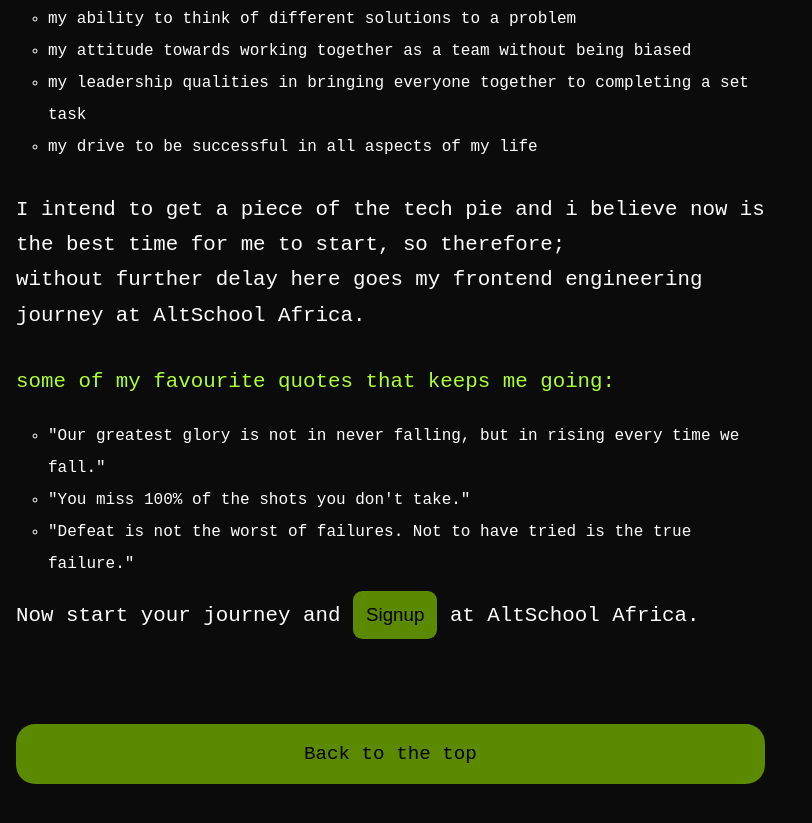
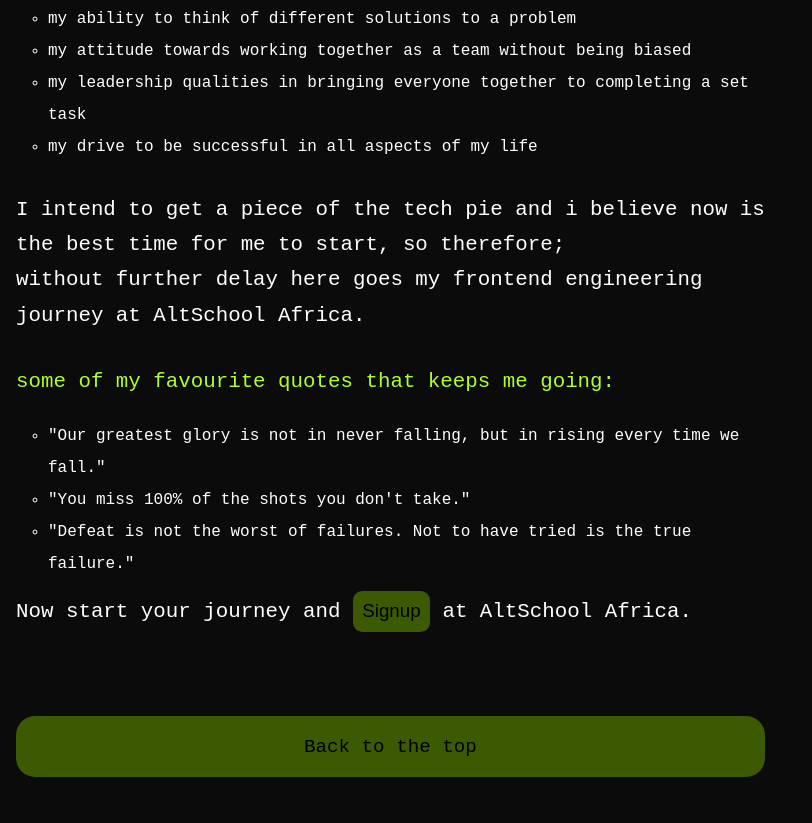
Before and after one commit to dark-txch/sem1a, a plain HTML site: page index.html in a window 1280 px wide. Shown: the part 1731-2554 px from the top of the page, without its empty margins (0-812 px from the left). Drawn offline with Linux system fonts and the light colour scheme.

Commit message:
few adjustments

```diff
--- a/index.html
+++ b/index.html
@@ -39,7 +39,7 @@
       <!-- quote section -->
       <section class="quote-section">
         <p class="quote">
-          "Since we cannot <span>change reality</span><br />
+          "Since we cannot <span>change reality,</span><br />
           let us <span>change <br />the eyes which see reality</span>."
         </p>
       </section>
--- a/styles/alt-courses.css
+++ b/styles/alt-courses.css
@@ -4,9 +4,11 @@
 html {
   font-size: 1rem;
   font-family: Merienda, Monaco, "Courier New", monospace;
+  height: webkit-fill-available;
 
   body {
     background-color: rgb(1, 1, 114);
+    height: webkit-fill-available;
   }
 
   * {
--- a/styles/alt-form.css
+++ b/styles/alt-form.css
@@ -5,6 +5,11 @@ html {
   font-size: 1rem;
   font-family: Merienda, "Courier New", monospace;
   font-weight: 500;
+  height: webkit-fill-available;
+
+  body {
+    height: webkit-fill-available;
+  }
 
   * {
     padding: 0;
@@ -304,7 +309,7 @@ main {
       .section-p {
         text-align: right;
         font-size: 1em;
-        padding: em 0;
+        /* padding: 0 0; */
         margin-top: 0.7em;
       }
 
--- a/styles/index.css
+++ b/styles/index.css
@@ -1,20 +1,22 @@
 /* --------------------------------- Base CSS*/
-
+/*----------------------- laptop */
 /* general style */
 html {
   font-size: 1rem;
   font-family: lotion, "Courier New", monospace;
   font-weight: 400;
+  height: webkit-fill-available;
+
+  body {
+    background-color: rgb(11, 11, 11);
+    height: webkit-fill-available;
+  }
 
   * {
     padding: 0;
     margin: 0;
     border: 0;
     box-sizing: border-box;
-  }
-
-  body {
-    background-color: rgb(11, 11, 11);
   }
 }
 
@@ -113,23 +115,21 @@ main {
 
     .signup-button {
       font-size: 0.9em;
-      padding: 0.7em;
-      background-color: rgb(91, 137, 0);
+      padding: 0.5em;
+      background-color: rgb(60, 90, 1);
       color: rgb(0, 0, 0);
       border-radius: 0.5em;
       cursor: pointer;
     }
 
     .signup-button:hover {
-      background-color: yellowgreen;
-      color: black;
+      background-color: rgb(122, 176, 14);
+      /* color: black; */
       transition: color 0.3s;
-
     }
 
     .back-to-top ul {
       list-style: none;
-      /* display: flex; */
     }
 
     .back-to-top li {
@@ -139,13 +139,13 @@ main {
     .back-to-top .button {
       width: 100%;
       border-radius: 1em;
-      background-color: rgb(91, 137, 0);
+      background-color: rgb(60, 90, 1);
       display: flex;
       justify-content: center;
     }
 
     .back-to-top .button:hover {
-      background-color: yellowgreen;
+      background-color: rgb(122, 176, 14);
       color: rgb(0, 0, 0);
       cursor: pointer;
     }
@@ -193,7 +193,6 @@ main {
         border-radius: 5px;
         padding: 0.5em 1em;
       }
-
     }
   }
   main {
@@ -208,8 +207,6 @@ main {
       width: 100%;
       height: 100vh;
       margin: 0;
-
-
     }
 
     #about-me-section {
--- a/styles/media.css
+++ b/styles/media.css
@@ -4,15 +4,17 @@
 html {
   font-size: 1rem;
   font-family: Merienda, Monaco, "Courier New", monospace;
+  height: webkit-fill-available;
+
+  body {
+    background-color: black;
+    height: webkit-fill-available;
+  }
 
   * {
     margin: 0;
     border: 0;
     box-sizing: border-box;
-  }
-
-  body {
-    background-color: black;
   }
 }
 
```
